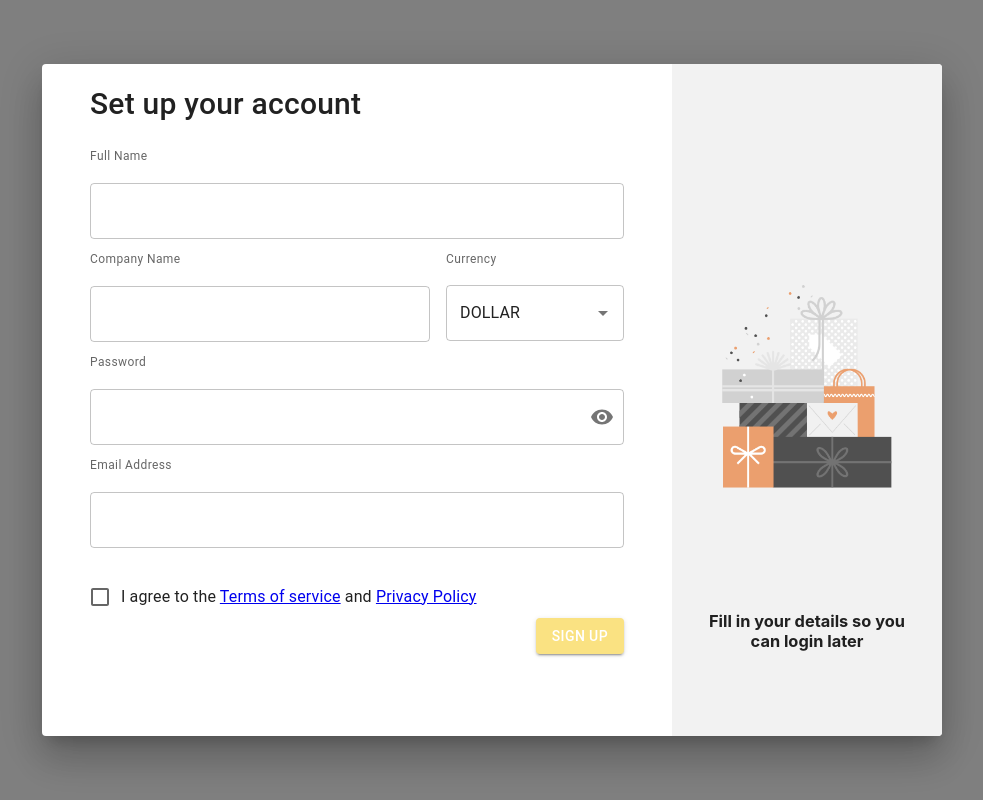
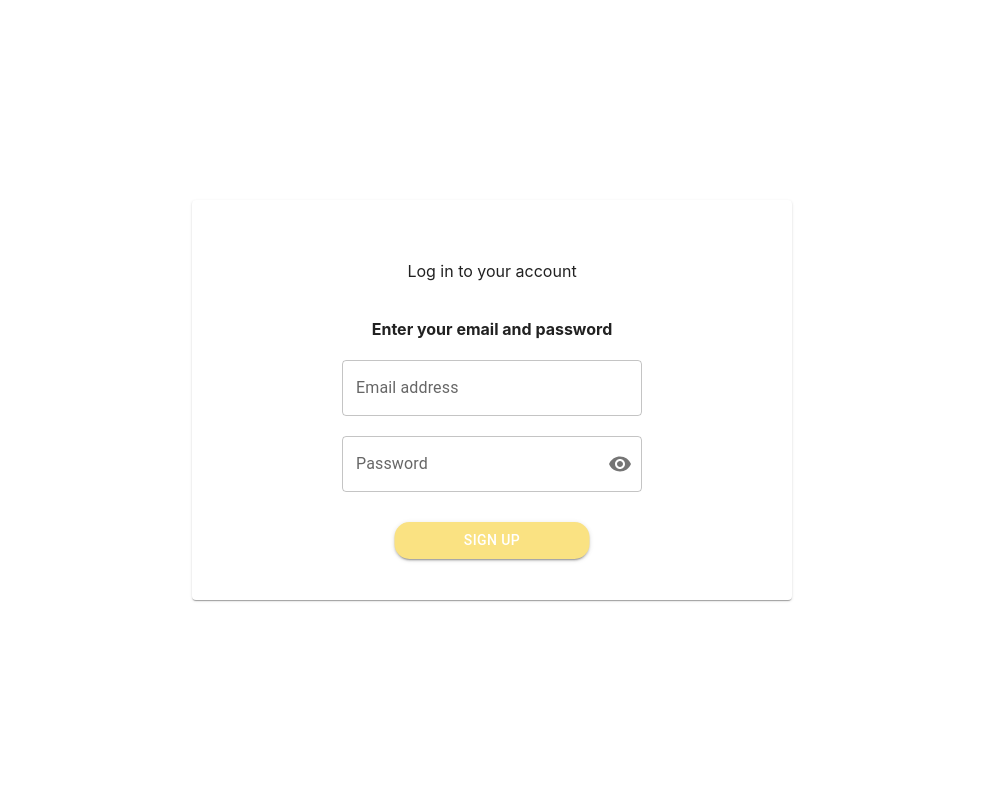
Before and after one commit to developers-bootcamp/Green-Client, a React (Create React App) app: page / in a window 1280 px wide. Shown: the whole page, without its empty margins (148-1131 px from the left). Built offline with nearby package versions, Linux system fonts and the light colour scheme; no server answers.

Commit message:
Update App.tsx

```diff
--- a/src/App.tsx
+++ b/src/App.tsx
@@ -29,7 +29,7 @@
     <div className="App">
       {<Loader />}
       <Routes>
-        <Route path="/" element={<SignUp />} />
+        <Route path="/" element={<Login />} />
         <Route path="/landingPage" element={<LandingPage />} />
         <Route path="/login" element={<Login />} />
         <Route path="/tabsComponent" element={<TabsComponent />} />
```
